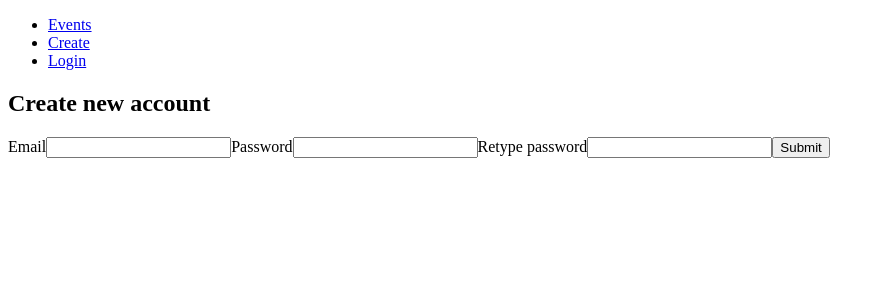
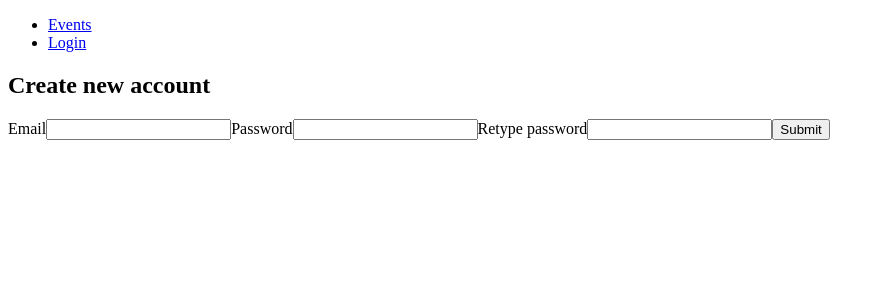
Before and after one commit to jarm111/tdd-demo-client, a React (Create React App) app: page /#/signup in a window 1280 px wide. Shown: the top 300 px of the page, without its empty margins (0-885 px from the left). Built offline with nearby package versions, Linux system fonts and the light colour scheme.

Commit message:
Create event is only visible when logged in

```diff
--- a/src/components/Navigation.tsx
+++ b/src/components/Navigation.tsx
@@ -14,9 +14,11 @@ const Navigation = ({ isLoggedIn, onLogout }: Props) => {
       <li>
         <Link to="/">Events</Link>
       </li>
-      <li>
-        <Link to="/create">Create</Link>
-      </li>
+      {isLoggedIn && (
+        <li>
+          <Link to="/create">Create</Link>
+        </li>
+      )}
       <li>
         {isLoggedIn ? (
           <Link to="/">
```
Also changed, not shown: 2 other files (tests, documents, lock files or other folders).
